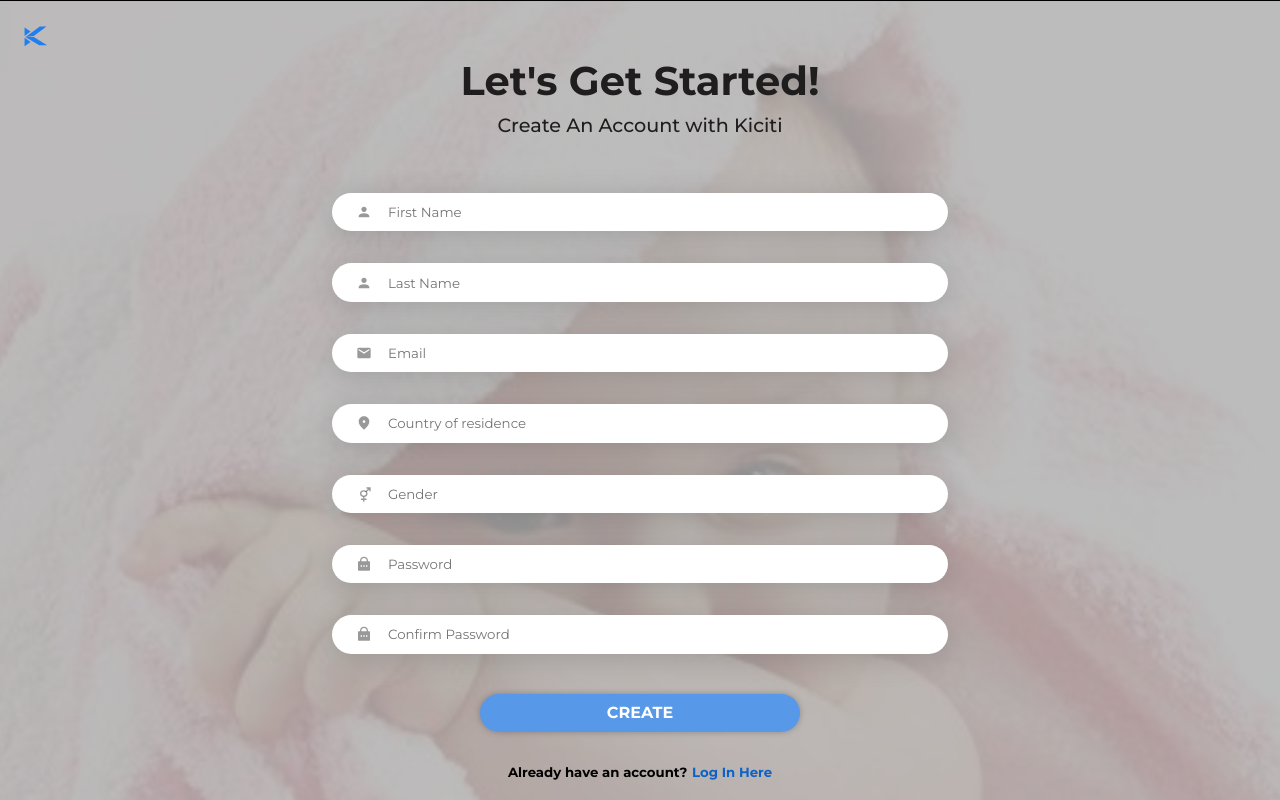
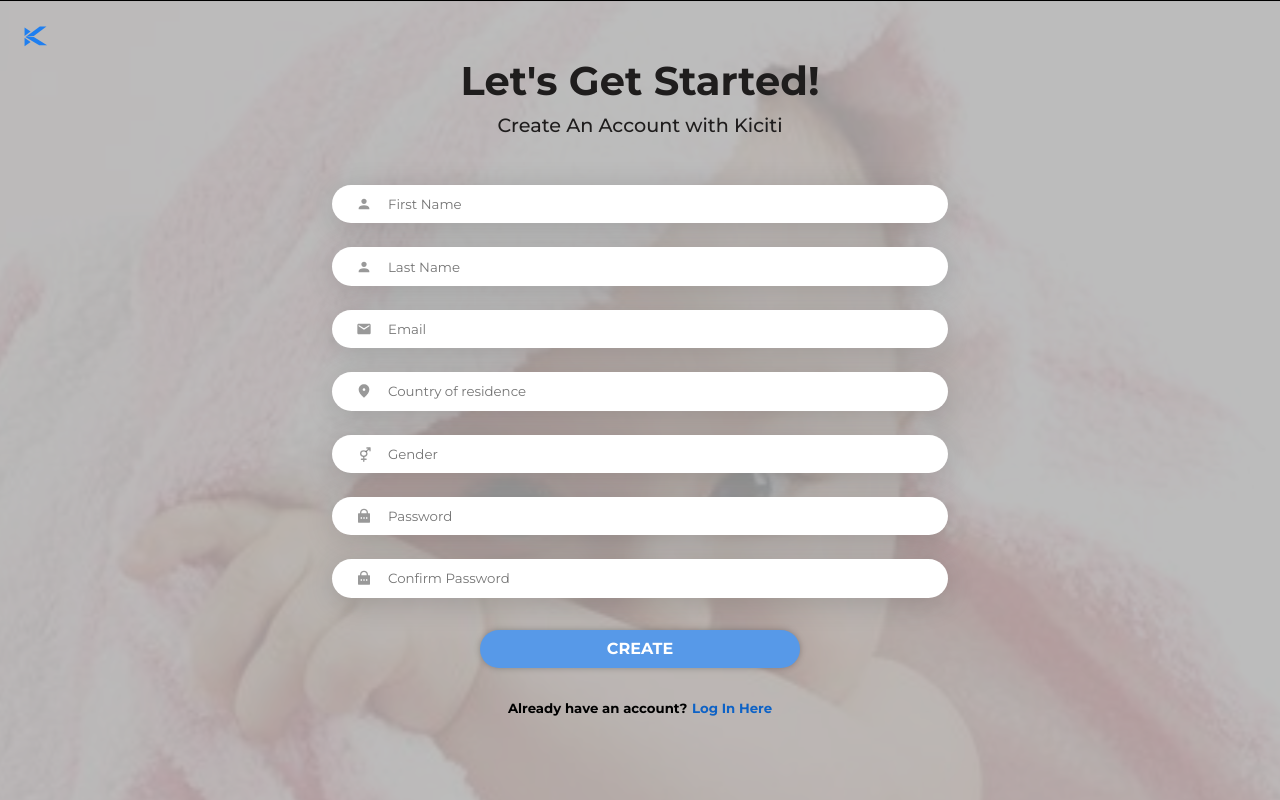
Before and after one commit to Perpy-del/Kiciti, a React (Create React App) app: page / in a window 1280 px wide. Shown: the top 800 px of the page. Built offline with nearby package versions, Linux system fonts and the light colour scheme.

Commit message:
Form validation Complete for now

```diff
--- a/src/pages/Login/Login.css
+++ b/src/pages/Login/Login.css
@@ -93,6 +93,7 @@ p {
     display: flex;
     align-items: center;
     gap: 0.5rem;
+    text-decoration: none;
 }
 
 .facebook_identifier img, .google_identifier img {
--- a/src/pages/Login/Login.js
+++ b/src/pages/Login/Login.js
@@ -1,43 +1,59 @@
-import React from 'react';
+import React, { useState } from 'react';
 import './Login.css';
 import { Link } from 'react-router-dom';
 import klogo from '../Login/images/Kiciti Icon.svg';
-import email from '../Login/images/email_icon.svg';
-import password from '../Login/images/password_icon.svg';
+import Email from '../Login/images/email_icon.svg';
+import Password from '../Login/images/password_icon.svg';
 import facebook from '../Login/images/facebook_icon.svg';
 import google from '../Login/images/google_icon.svg';
 
 const Login = () => {
+    const [email, setEmail]=useState('')
+    const [password, setPassword]=useState('')
+    const [error, setError]=useState(false)
+
+    const handleSubmit=(e)=> {
+        e.preventDefault();
+        if( email.length===0 || password.length < 8) {
+            setError(true)
+        }
+        if(email&&password)
+        {
+        console.log("Email", email, "Password", password)
+        }
+    }
     return (
         <div className='container'>
             <img src={klogo} alt="Kiciti logo" id='klogo'/>
             <h1>Welcome Back!</h1>
             <h4>Log In to your existing Kiciti Account</h4>
-            <form action='' className='f_container'>
+            <form action='' onSubmit={handleSubmit} className='f_container'>
                 <div className='form_content'>
-                    <img src={email} alt="email_icon" />
-                    <input type="email" id='email' placeholder='Email' />
+                    <img src={Email} alt="email_icon" />
+                    <input onChange={e=>setEmail(e.target.value)} type="email" id='email' placeholder='Email' />
                 </div>
 
                 <div className='form_content'>
-                    <img src={password} alt="password_icon" />
-                    <input type="password" id='password' placeholder='Password' />
+                    <img src={Password} alt="password_icon" />
+                    <input onChange={e=>setPassword(e.target.value)} type="password" id='password' placeholder='Password' />
                 </div>
+                {error&&(password.length<8||email<=0)?
+                <label>Invalid Email address or Password!</label>:""}
 
                 <Link id='forgot_password'> Forgot Password </Link>
 
                 <p>or connect using</p>
 
                 <div className='socials'>
-                    <div className='facebook_identifier'>
+                    <Link className='facebook_identifier'>
                         <img src={facebook} alt="Facebook_icon" />
                         <h5>facebook</h5>
-                    </div>
+                    </Link>
 
-                    <div className='google_identifier'>
+                    <Link className='google_identifier'>
                         <img src={google} alt="Google_icon" />
                         <h5>Google</h5>
-                    </div>
+                    </Link>
                 </div>
 
                 <button id='create_btn'>
--- a/src/pages/Signup/Signup.js
+++ b/src/pages/Signup/Signup.js
@@ -1,54 +1,96 @@
-import React from 'react';
+import React, { useState } from 'react';
 import "./signup.css";
 import Kiciti_logo from '../../assets/images/Kiciti Icon.svg'
 import user from '../../assets/images/user_icon.svg'
-import email from '../../assets/images/email_icon.svg'
+import Email from '../../assets/images/email_icon.svg'
 import location from '../../assets/images/location_icon.svg'
-import gender from '../../assets/images/gender_icon.svg'
-import password from '../../assets/images/password_icon.svg'
+import Gender from '../../assets/images/gender_icon.svg'
+import Password from '../../assets/images/password_icon.svg'
 import { Link } from 'react-router-dom';
 
 const Signup = () => {
+    const [fname, setFName]=useState('')
+    const [lname, setLName]=useState('')
+    const [email, setEmail]=useState('')
+    const [password, setPassword]=useState('')
+    const [cpassword, setCPassword]=useState('')
+    const [country, setCountry]=useState('')
+    const [gender, setGender]=useState('')
+    const [error, setError]=useState(false)
+
+    const handleSubmit=(e)=> {
+        e.preventDefault();
+        if(fname.length===0 || lname.length===0 || email.length===0 || password.length < 8 || country.length===0 || gender.length===0 || cpassword !== password) {
+            setError(true)
+        }
+        if(fname&&lname&&email&&password&&cpassword&&country&&gender)
+        {
+        console.log("First Name", fname, "Last Name", lname, "Email", email, "Password", password, "Country", country, "Gender", gender, "Confirm Password", cpassword)
+        }
+    }
     return (
         <div className='main_container'>
             <img src={Kiciti_logo} alt="Kiciti Logo" id='kiciti_logo'/>
             <h1>Let's Get Started!</h1>
             <h4>Create An Account with Kiciti</h4>
-            <form action='' className='form_container'>
+            <form action='' onSubmit={handleSubmit} className='form_container'>
                 <div className='input_field'>
                     <img src={user} alt="user_icon" />
-                    <input type="text" id='fname' placeholder='First Name' onKeyUp="filledInput()"/>
+                    <input onChange={e=>setFName(e.target.value)} type="text" id='fname' placeholder='First Name' onKeyUp="filledInput()"/>
                 </div>
+                {error&&fname.length<=0?
+                <label>Please input your first name</label>:""}
 
                 <div className='input_field'>
                     <img src={user} alt="user_icon" />
-                    <input type="text" id='lname' placeholder='Last Name' onKeyUp="filledInput()"/>
+                    <input onChange={e=>setLName(e.target.value)} type="text" id='lname' placeholder='Last Name' onKeyUp="filledInput()"/>
                 </div>
+                {error&&lname.length<=0?
+                <label>Please input your last name</label>:""}
 
                 <div className='input_field'>
-                    <img src={email} alt="user_icon" />
-                    <input type="email" id='email' placeholder='Email' onKeyUp="filledInput()"/>
+                    <img src={Email} alt="user_icon" />
+                    <input onChange={e=>setEmail(e.target.value)} type="email" id='email' placeholder='Email' onKeyUp="filledInput()"/>
                 </div>
+                {error&&email.length<=0?
+                <label>Please input your valid email address</label>:""}
 
                 <div className='input_field'>
                     <img src={location} alt="country_icon" />
-                    <input type="text" id='country' placeholder='Country of residence' onKeyUp="filledInput()"/>
+                    <input onChange={e=>setCountry(e.target.value)} type="text" id='country' placeholder='Country of residence' onKeyUp="filledInput()"/>
                 </div>
+                {error&&country.length<=0?
+                <label>Where are you currently located?</label>:""}
 
                 <div className='input_field'>
-                    <img src={gender} alt="gender_icon" />
-                    <input type="text" id='gender' placeholder='Gender' onKeyUp="filledInput()"/>
+                    <img src={Gender} alt="gender_icon" />
+                    <input onChange={e=>setGender(e.target.value)} type="text" id='gender' placeholder='Gender' onKeyUp="filledInput()"/>
                 </div>
+                {error&&gender<=0?
+                <label>Please input your gender</label>:""}
 
                 <div className='input_field'>
-                    <img src={password} alt="password_icon" />
-                    <input type="password" id='password' placeholder='Password' onKeyUp="filledInput()"/>
+                    <img src={Password} alt="password_icon" />
+                    <input onChange={e=>setPassword(e.target.value)} type="password" id='password' placeholder='Password' onKeyUp="filledInput()"/>
                 </div>
+                {error&&password<8?
+                <label>
+                    Password must contain the following:
+                    <ul>
+                        <li>A lowercase letter (a)</li>
+                        <li>An uppercase letter (A)</li>
+                        <li>A number (0, 1, 2, 3...)</li>
+                        <li>A special character (!,@,#,$,%...)</li>
+                        <li>At least 8 characters</li>
+                    </ul>
+                </label>:""}
 
                 <div className='input_field'>
-                    <img src={password} alt="password_icon" />
-                    <input type="password" id='cpassword' placeholder='Confirm Password' onKeyUp="filledInput()"/>
+                    <img src={Password} alt="password_icon" />
+                    <input onChange={e=>setCPassword(e.target.value)} type="password" id='cpassword' placeholder='Confirm Password' onKeyUp="filledInput()"/>
                 </div>
+                {error&&cpassword!==password?
+                <label>Please ensure the passwords match</label>:""}
 
                 <button type='submit' id='create_btn'>
                     CREATE
--- a/src/pages/Signup/signup.css
+++ b/src/pages/Signup/signup.css
@@ -9,7 +9,7 @@ body {
 }
 
 .main_container {
-    height: 50rem;
+    height: 60rem;
     padding: 1.5rem;
     background-image: url(./images/background_img.svg);
     background-position: center;
@@ -43,7 +43,7 @@ body {
     display: flex;
     flex-direction: column;
     margin-top: 1rem;
-    gap: 1.5rem;
+    /* gap: 1.5rem; */
 }
 
 .input_field {
@@ -54,6 +54,7 @@ body {
     box-shadow: 0px 5px 30px rgba(0, 0, 0, 0.15);
     border-radius: 50px;
     padding: 0.3rem 1.5rem;
+    margin-top: 1.5rem;
     width: 100%;
 }
 
@@ -63,6 +64,16 @@ body {
     padding: 0.4rem 0;
     font-family: 'Montserrat';
     width: 40rem;
+}
+
+label {
+    color: #DE5C5C;
+    font-weight: 700;
+    font-size: 14px;
+}
+
+label > ul > li {
+    list-style: inside;
 }
 
 .input_field:active {
@@ -90,8 +101,7 @@ body {
     border: none;
     margin: 0 auto;
     padding: 0.5rem 0;
-    margin-top: 0.5rem;
-    margin-bottom: 1rem;
+    margin: 1rem auto;
 }
 
 
@@ -120,13 +130,13 @@ body {
 
     .main_container h4 {
         font-size: 1.2rem;
-        padding-bottom: 2rem;
+        /* padding-bottom: 2rem; */
     }
 
     .form_container {
         width: 50%;
         margin: 0 auto;
-        gap: 2rem;
+        /* gap: 2rem; */
     }
 
     .main_container {
@@ -136,9 +146,8 @@ body {
 
     #create_btn {
         width: 20rem;
-        margin-bottom: 2rem;
+        margin: 2rem auto;
     }
-
 
     .input_field:hover {
         transition: 300ms;
```
